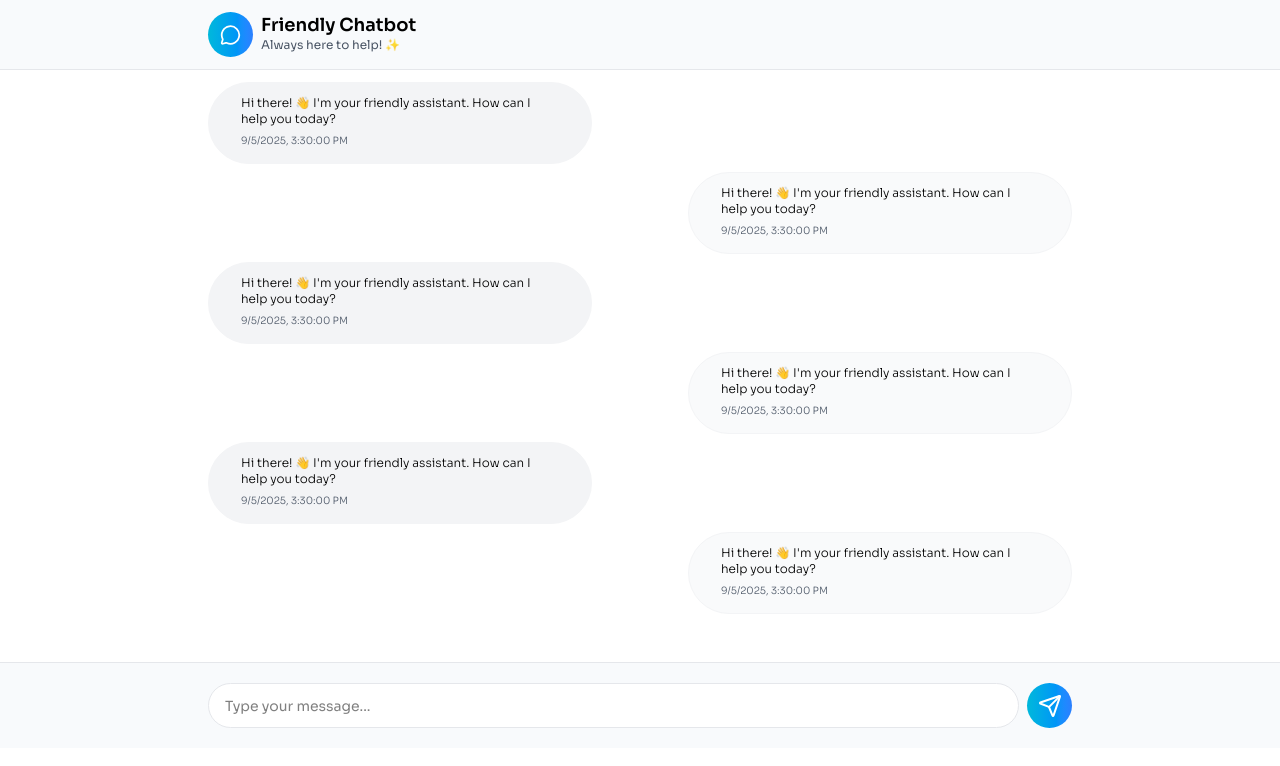
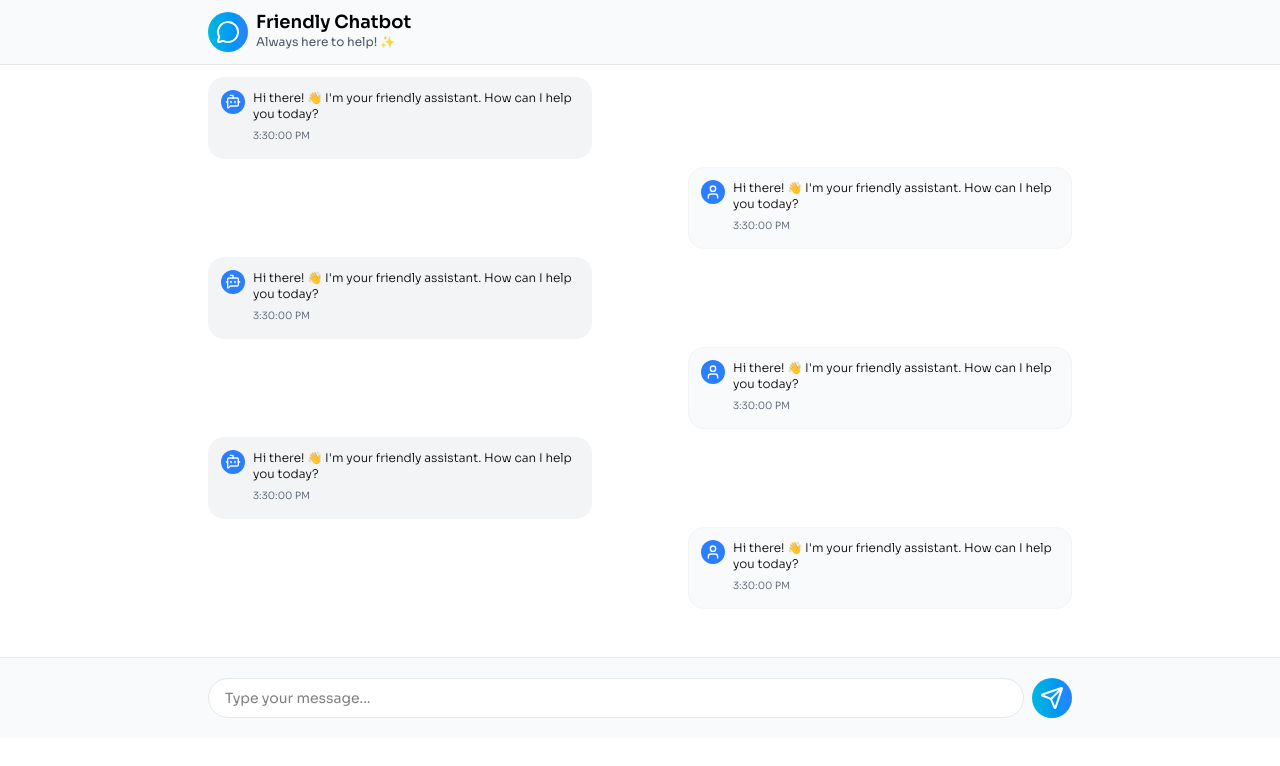
Before and after one commit to nhmnazmul22/react-ai-chat-bot, a React (Vite) app in the folder frontend/: page / in a window 1280 px wide. Shown: the top 766 px of the page. Built offline with nearby package versions, Linux system fonts and the light colour scheme.

Commit message:
feat:Updated some component

```diff
--- a/frontend/src/components/Conversation/Message.tsx
+++ b/frontend/src/components/Conversation/Message.tsx
@@ -1,3 +1,5 @@
+import { BotMessageSquare, User } from "lucide-react";
+
 type Props = {
   text: string;
   date: string;
@@ -9,12 +11,26 @@ const Message = ({ text = "", date = "", position = "left" }: Props) => {
     <div
       className={`${
         position === "left" ? "bg-gray-100 me-auto" : "bg-gray-50 ms-auto"
-      } py-3 px-8 rounded-full border border-gray-100 max-w-sm`}
+      } p-3 rounded-2xl border border-gray-100 max-w-sm`}
     >
-      <p className="text-xs font-light">{text}</p>
-      <span className="text-[10px] text-gray-600 font-light">
-        {new Date(date).toLocaleString()}
-      </span>
+      <div className="flex gap-2 items-start">
+        {position === "left" && (
+          <div className="bg-blue-500 text-white rounded-full p-1">
+            <BotMessageSquare size={16} />
+          </div>
+        )}
+        {position === "right" && (
+          <div className="bg-blue-500 text-white rounded-full p-1">
+            <User size={16} />
+          </div>
+        )}
+        <div>
+          <p className="text-xs font-light">{text}</p>
+          <span className="text-[10px] text-gray-600 font-light">
+            {new Date(date).toLocaleTimeString()}
+          </span>
+        </div>
+      </div>
     </div>
   );
 };
--- a/frontend/src/components/InputContainer/InputContainer.tsx
+++ b/frontend/src/components/InputContainer/InputContainer.tsx
@@ -11,8 +11,8 @@ const InputContainer = () => {
             placeholder="Type your message..."
             className="flex-1 bg-white px-4 outline-0 border border-gray-200 rounded-full text-sm"
           />
-          <button className="bg-linear-to-r from-cyan-500 to-blue-500 p-2 text-white rounded-full flex justify-center items-center w-[45px] h-[45px]">
-            <Send />
+          <button className="bg-linear-to-r from-cyan-500 to-blue-500 p-2 text-white rounded-full">
+            <Send size={24} />
           </button>
         </form>
       </Container>
--- a/frontend/src/components/Navbar/Navbar.tsx
+++ b/frontend/src/components/Navbar/Navbar.tsx
@@ -6,7 +6,7 @@ const Navbar = () => {
     <nav className="py-3 border-b border-gray-200 bg-slate-50">
       <Container>
         <div className="flex gap-2 items-center">
-          <div className="bg-linear-to-r from-cyan-500 to-blue-500 text-white p-3 rounded-full w-[45px] h-[45px] flex justify-center items-center">
+          <div className="bg-linear-to-r from-cyan-500 to-blue-500 text-white p-2 rounded-full">
             <MessageCircle size={24} />
           </div>
           <div className="space-y-5">
```
